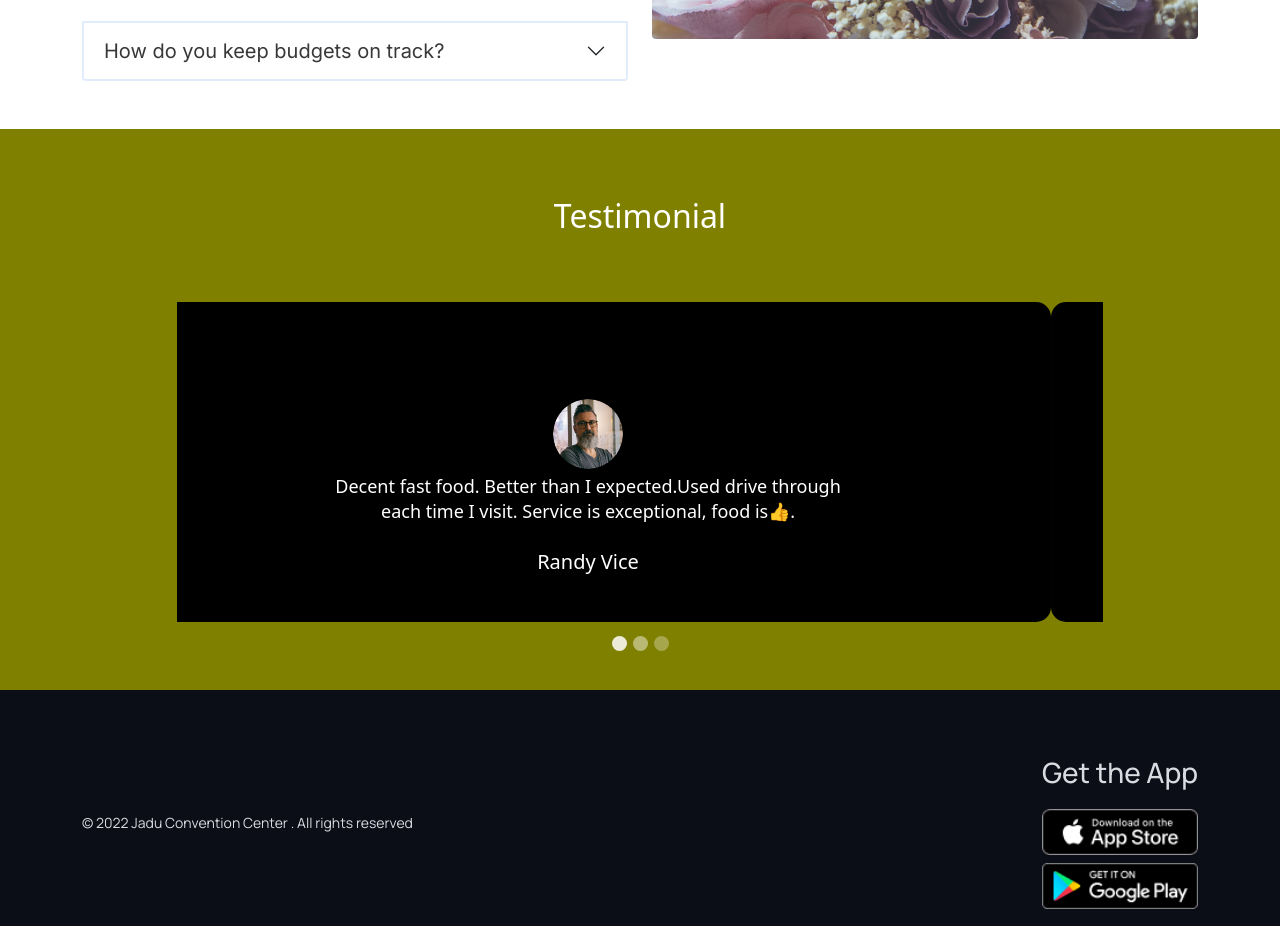
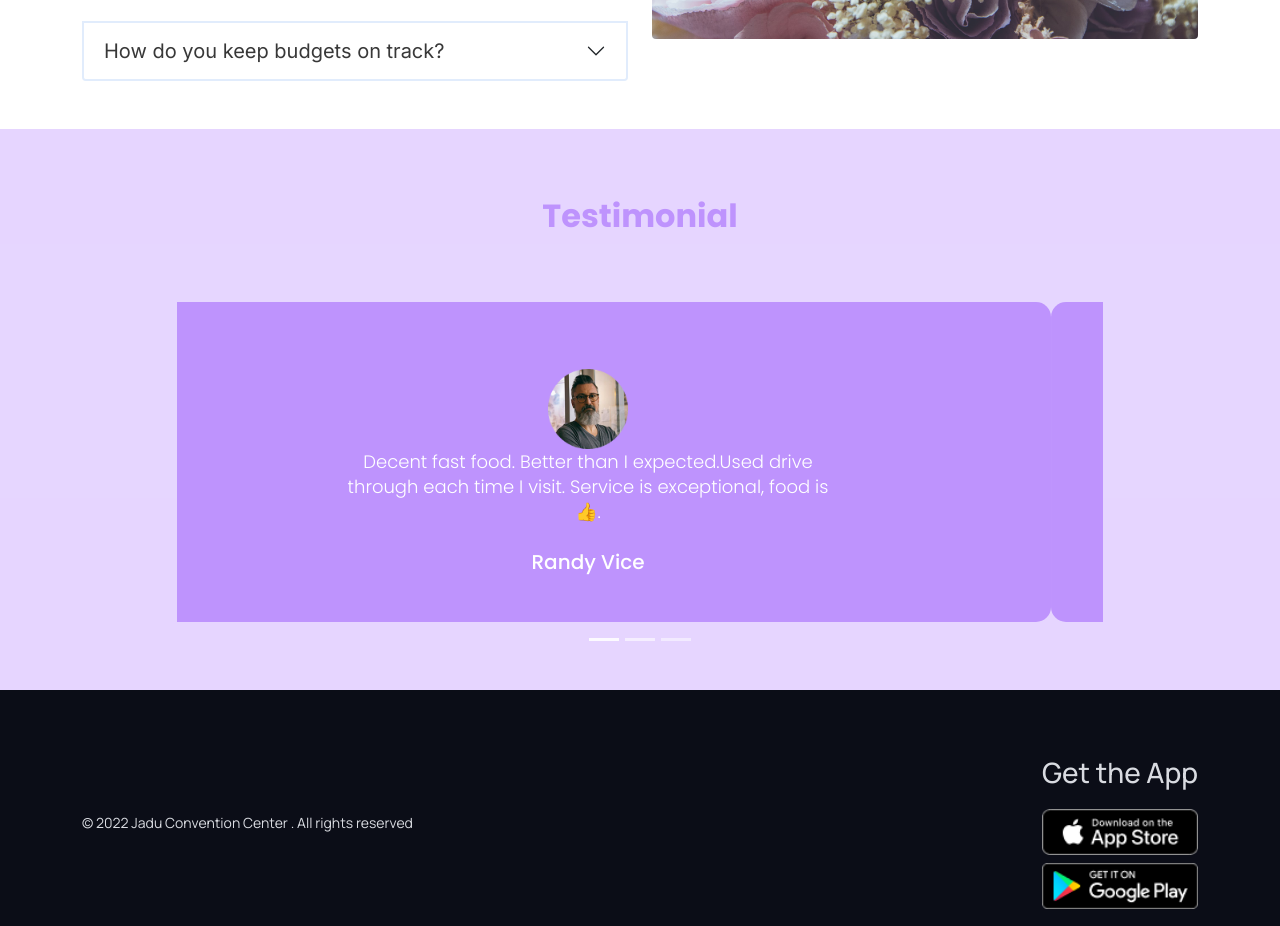
Before and after one commit to ReNayeem/Influencer-products, a plain HTML site: page index.html in a window 1280 px wide. Shown: the part 1789-2715 px from the top of the page. Drawn offline with nearby package versions, Linux system fonts and the light colour scheme.

Commit message:
testimonial font updated

```diff
--- a/index.html
+++ b/index.html
@@ -268,7 +268,7 @@
             <div class="wrapper testimonial-section">
                 <div class="container text-center">
                     <div class="text-center">
-                        <h2>Testimonial</h2>
+                        <h2 class="fw-bold">Testimonial</h2>
                     </div>
                     <div class="row">
                         <div class="col-sm-12 col-lg-10 offset-lg-1">
--- a/style.css
+++ b/style.css
@@ -157,24 +157,23 @@ nav li{
 }
 
 .testimonial-section{
-    background: olive;
+    background: #e0ccffce;
+    font-family: var(--poppins);
 }
 
 .testimonial-section h2{
-    color: white;
+    color: #be93fd;
 }
 
 .testimonial-section .carousel-item{
     padding: 10rem 3.125rem;
-    background-color: black;
+    background-color: #be93fd;
     border-radius: .9375rem;
     text-align: center;
 }
 
 .testimonial-section .carousel-caption img{
     max-width: 5rem;
-    border-radius: 50%;
-    padding: .3125rem;
 }
 
 .testimonial-section .carousel-caption p{
@@ -187,19 +186,6 @@ nav li{
 
 .testimonial-section .carousel-indicators{
     bottom: -2.8125rem;
-}
-
-.testimonial-section .carousel-indicators button{
-    width: 15px;
-    height: 15px;
-    outline: none;
-    border-radius: 50%;
-    border: none;
-    opacity: .3;
-}
-
-.testimonial-section .carousel-indicators button.active{
-    opacity: 1;
 }
 /* testimonial section end */
 
```
